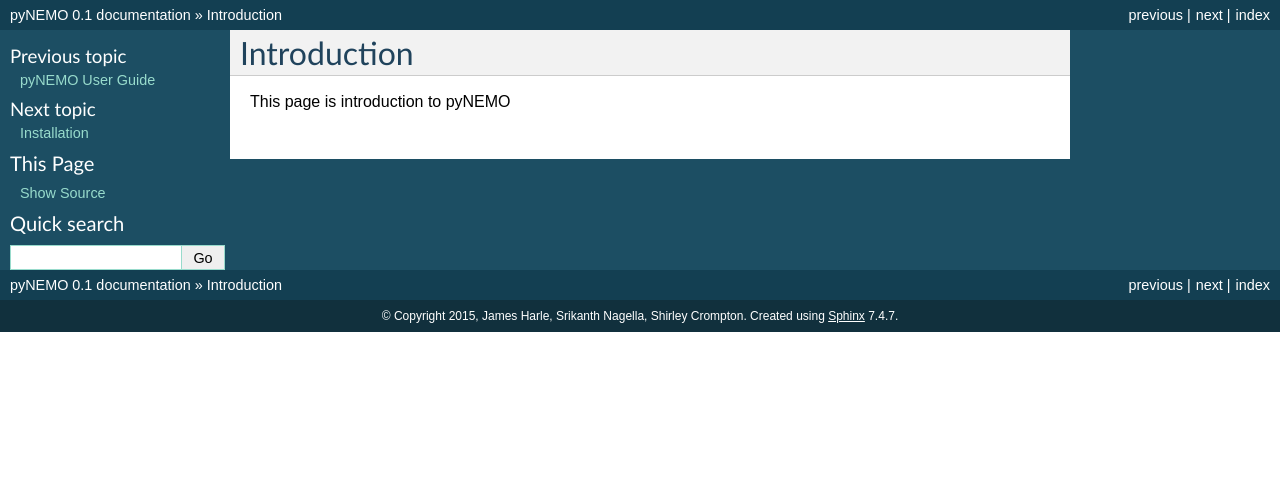
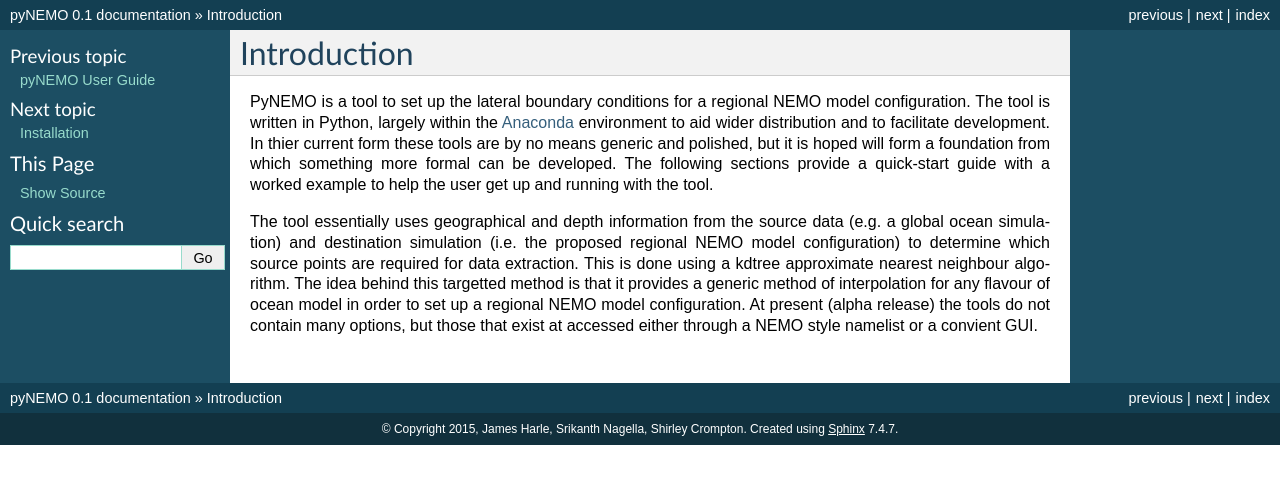
Before and after one commit to vleguenn/PyNEMO, a Sphinx documentation site: the page built from Python/docs/source/intro.rst, in a window 1280 px wide. Shown: the top 484 px of the page. Built offline with Sphinx 7.4.7, drawn with Linux system fonts in a browser that asks for light colours.

Commit message:
Update to intro text [#1316]
git-svn-id: https://ccpforge.cse.rl.ac.uk/svn/pynemo/trunk@105 9a1c3b68-90a4-42a4-98f4-a1cd0af2bb7b

```diff
--- a/Python/docs/source/intro.rst
+++ b/Python/docs/source/intro.rst
@@ -1,4 +1,21 @@
 Introduction
 ============
 
-This page is introduction to pyNEMO
+
+PyNEMO is a tool to set up the lateral boundary conditions for a regional NEMO
+model configuration.  The tool is written in Python, largely within the
+`Anaconda <https://store.continuum.io/cshop/anaconda/>`_ environment to aid
+wider distribution and to facilitate development.  In thier current form these
+tools are by no means generic and polished, but it is hoped will form a foundation
+from which something more formal can be developed. The following sections provide a quick-start guide with a
+worked example to help the user get up and running with the tool.
+
+The tool essentially uses geographical and depth information from the source
+data (e.g. a global ocean simulation) and destination simulation (i.e. the
+proposed regional NEMO model configuration) to determine which source points are required
+for data extraction. This is done using a kdtree approximate nearest neighbour
+algorithm. The idea behind this targetted method is that it provides a generic
+method of interpolation for any flavour of ocean model in order to set up a
+regional NEMO model configuration.  At present (alpha release) the tools do not
+contain many options, but those that exist at accessed either through a NEMO style
+namelist or a convient GUI.
```
